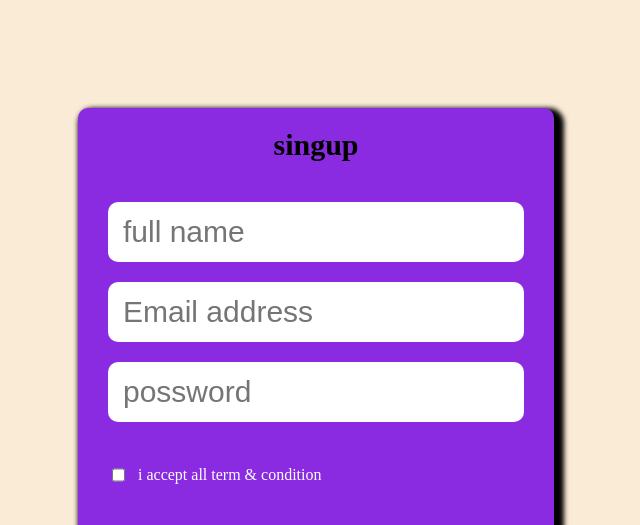
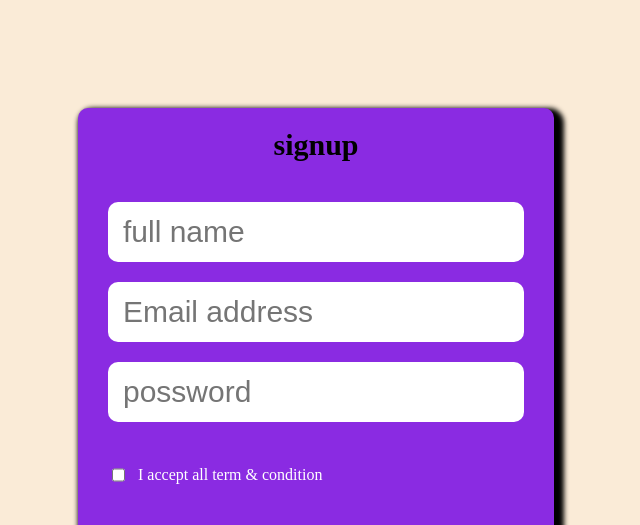
Before and after one commit to Shivani0990/LoginFormProject, a plain HTML site: page index.html in a window 1280 px wide. Shown: the top 525 px of the page, 324-964 px from the left. Drawn offline with Linux system fonts and the light colour scheme.

Commit message:
first commit

```diff
--- a/index.html
+++ b/index.html
@@ -11,14 +11,14 @@
 <body>
     <section class="wrapper">
         <div class="form singup">
-            <header>singup</header>
+            <header>signup</header>
             <form action="#" >
             <input type="text" placeholder="full name" required />
             <input type="text" placeholder="Email address" required />
             <input type="text" placeholder="possword" required />
             <div class="checkbox" id="singupCheck">
             <input type="checkbox">
-            <label for="singupCheck"> i accept all term & condition</label>
+            <label for="singupCheck"> I accept all term & condition</label>
             </div>
             <input type="submit" value="singup" />
         </form>
@@ -29,7 +29,7 @@
             <form action="#" >
             <input type="text" placeholder="Email address" required />
             <input type="text" placeholder="possword" required />
-            <a href="#">Forgot password?</a>
+            <a href="#">Forgot Password?</a>
 
             <input type="submit" value="login" />
 
```
